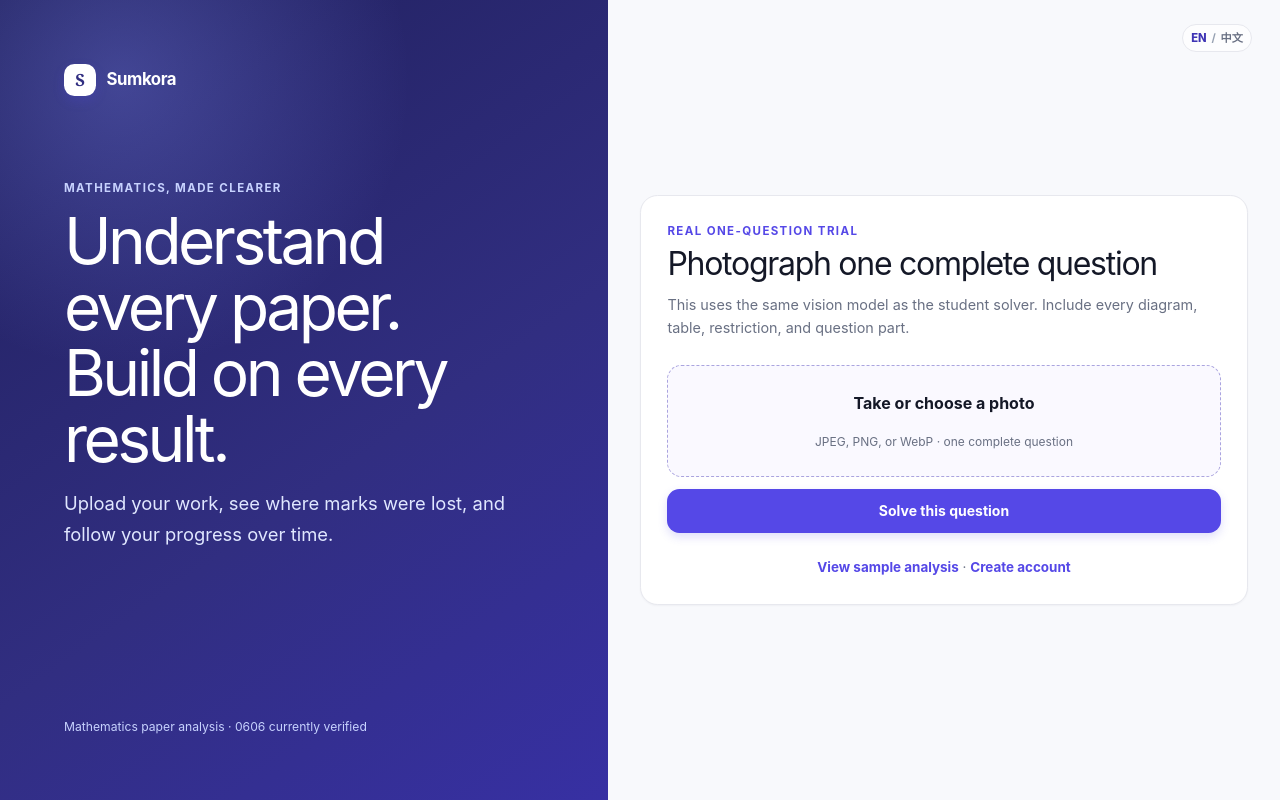
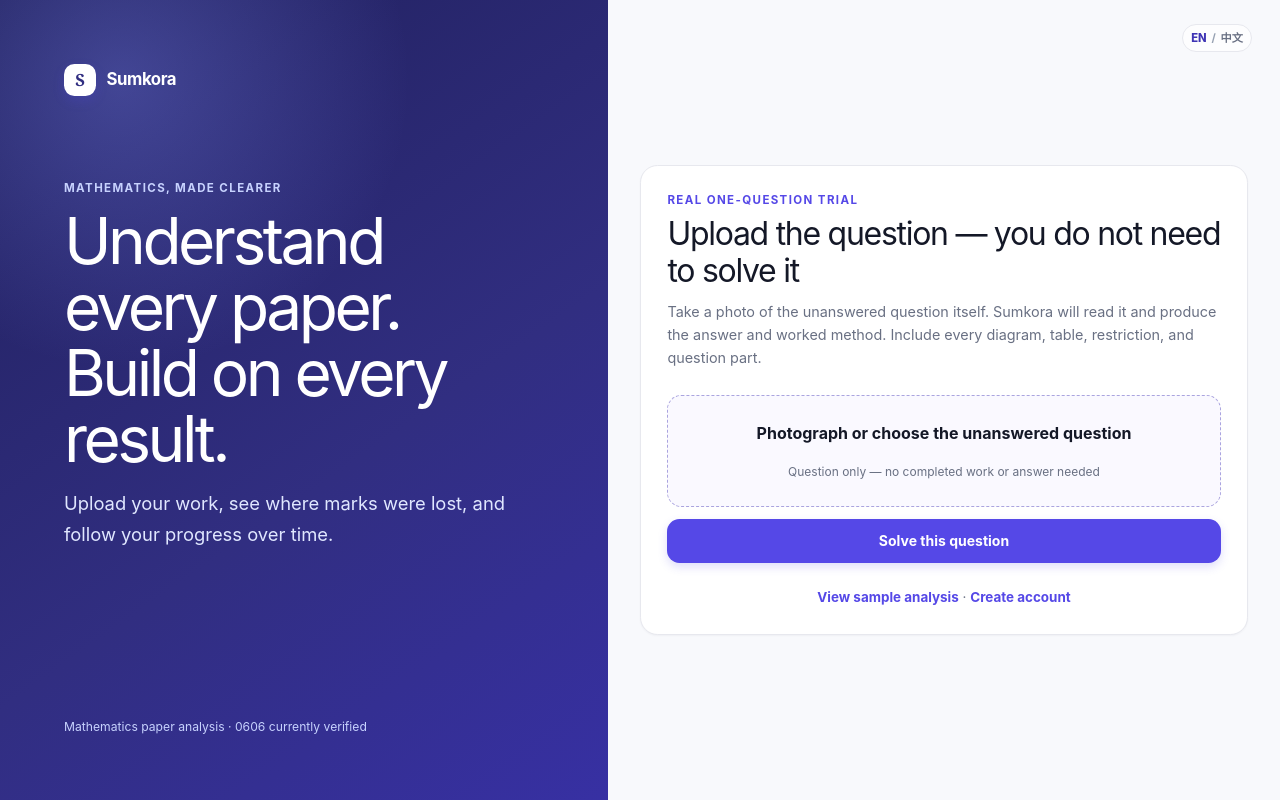
Before and after one commit to Somethingcubed/Sumkora, a FastAPI app: page /trial in a window 1280 px wide. Run offline with FastAPI, Linux system fonts and the light colour scheme; some libraries are stand-ins or nearby versions.

Commit message:
Clarify question trial and render mathematics

```diff
--- a/question_solver.py
+++ b/question_solver.py
@@ -80,6 +80,12 @@ Return:
 - the final answer in both languages;
 - a broad canonical topic and a specific skill;
 - classification confidence.
+
+In question_latex, solution_en, solution_zh, final_answer, and final_answer_zh,
+enclose every inline mathematical expression in \\( ... \\) and every display
+equation in \\[ ... \\]. Never leave LaTeX commands such as \\frac, \\sqrt,
+\\theta, or superscript notation outside MathJax delimiters. Keep ordinary
+sentences outside the delimiters.
 
 Check the algebra, signs, domain, exact/approximate form, and units before
 returning. The final_answer fields MUST exactly agree with the final line of
--- a/templates/auth_base.html
+++ b/templates/auth_base.html
@@ -17,6 +17,7 @@
   <link rel="manifest" href="/static/site.webmanifest">
   <link rel="stylesheet" href="/static/tailwind.css?v=20260726-2">
   <link rel="stylesheet" href="/static/style.css?v=20260804-2">
+  {% block head_extra %}{% endblock %}
 </head>
 <body class="auth-page">
   <main class="auth-layout">
--- a/templates/login.html
+++ b/templates/login.html
@@ -55,7 +55,7 @@
     </a>
     <a href="/trial" class="auth-preview-card">
       <span class="auth-preview-icon" aria-hidden="true">?</span>
-      <span><strong>{{ tr('Try one real question', '真实试做一道题') }}</strong><small>{{ tr('Photograph a question and get a worked answer', '拍摄题目并获得详细解答') }}</small></span>
+      <span><strong>{{ tr('Try one real question', '真实试做一道题') }}</strong><small>{{ tr('Upload the unanswered question — no work needed', '上传未作答的题目——无需先做题') }}</small></span>
       <span aria-hidden="true">→</span>
     </a>
   </div>
--- a/templates/trial.html
+++ b/templates/trial.html
@@ -1,11 +1,21 @@
 {% extends "auth_base.html" %}
 {% block title %}{{ tr('Try one question', '试做一道题') }} — Sumkora{% endblock %}
 {% block meta_description %}{{ tr('Upload one mathematics question and test the real Sumkora solver.', '上传一道数学题，体验真实的 Sumkora 解题流程。') }}{% endblock %}
+{% block head_extra %}
+  <script>
+    window.MathJax = {
+      tex: { inlineMath: [['\\(', '\\)']], displayMath: [['\\[', '\\]']] },
+      chtml: { fontURL: '/static/vendor/mathjax/fonts' },
+      options: { skipHtmlTags: ['script', 'noscript', 'style', 'textarea', 'pre', 'code'] }
+    };
+  </script>
+  <script defer src="/static/vendor/mathjax/tex-chtml.js"></script>
+{% endblock %}
 {% block auth_content %}
 <div class="public-demo">
   <p class="eyebrow">{{ tr('Real one-question trial', '真实单题体验') }}</p>
-  <h2 class="auth-title">{{ tr('Photograph one complete question', '拍摄一道完整题目') }}</h2>
-  <p class="auth-subtitle">{{ tr('This uses the same vision model as the student solver. Include every diagram, table, restriction, and question part.', '这会使用与学生端相同的视觉模型。请完整拍入图表、条件、取值范围和所有小题。') }}</p>
+  <h2 class="auth-title">{{ tr('Upload the question — you do not need to solve it', '只需上传题目，无需先作答') }}</h2>
+  <p class="auth-subtitle">{{ tr('Take a photo of the unanswered question itself. Sumkora will read it and produce the answer and worked method. Include every diagram, table, restriction, and question part.', '拍摄尚未作答的题目本身即可。Sumkora 会读取题目并给出答案和详细解法。请完整拍入图表、条件、取值范围和所有小题。') }}</p>
 
   {% if error %}<div class="form-message form-message-error" role="alert">{{ error }}</div>{% endif %}
   {% if result %}
@@ -20,8 +30,8 @@
 
   <form method="post" action="/trial" enctype="multipart/form-data" class="form-stack" data-trial-form>
     <label class="trial-dropzone" for="trial-image">
-      <strong>{{ tr('Take or choose a photo', '拍摄或选择照片') }}</strong>
-      <span>{{ tr('JPEG, PNG, or WebP · one complete question', 'JPEG、PNG 或 WebP · 一道完整题目') }}</span>
+      <strong>{{ tr('Photograph or choose the unanswered question', '拍摄或选择未作答的题目') }}</strong>
+      <span>{{ tr('Question only — no completed work or answer needed', '只需题目——无需完成答题或提供答案') }}</span>
       <input id="trial-image" name="image" type="file" accept="image/jpeg,image/png,image/webp" capture="environment" required>
     </label>
     <button class="button button-primary button-block" type="submit" data-trial-submit>{{ tr('Solve this question', '解答这道题') }}</button>
```
Also changed, not shown: tests/test_activation_mobile_pwa.py (+8 -5 lines), tests/test_student_refinement.py (+7 -0 lines).
